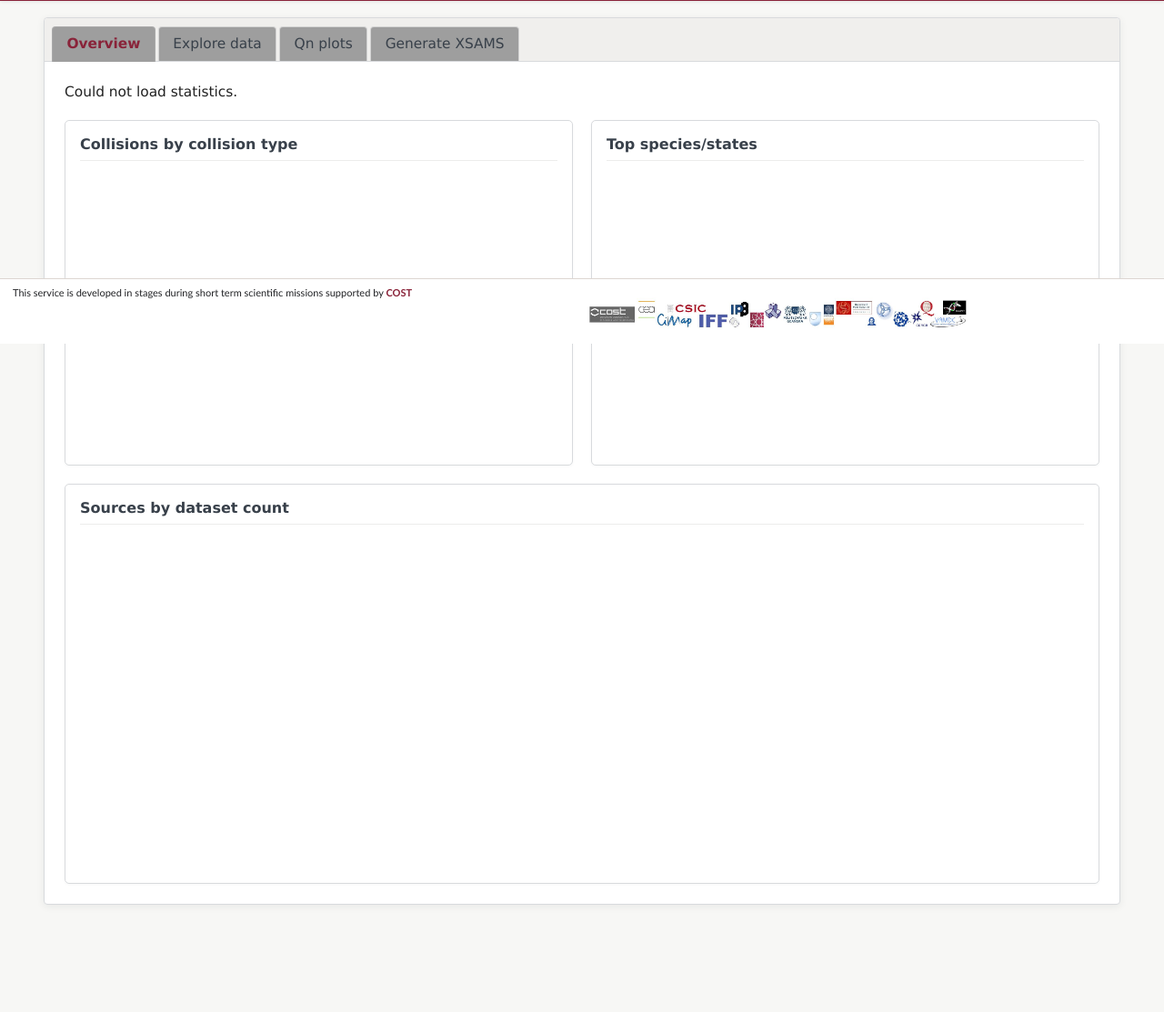
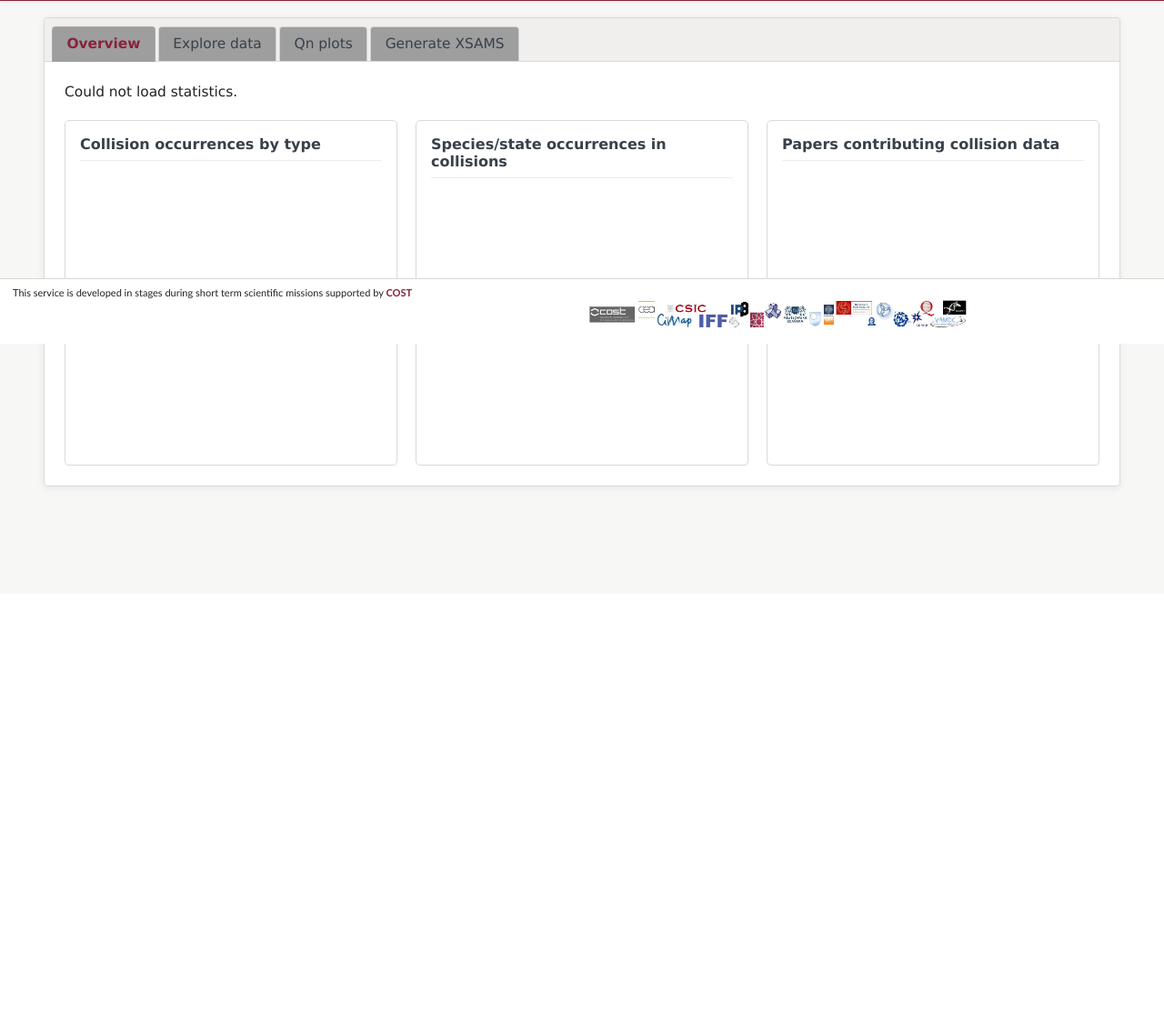
Before and after one commit to sambolino/acol, a Django app: template templates/main.html in a window 1280 px wide. Shown: the part 422-1535 px from the top of the page at 91% size. After the commit the page ends 963 px from the top, so only its background shows below. Run offline with Django 3.2, Linux system fonts and the light colour scheme; the template is opened without the code that fills it, so the values that code supplies are empty; grey boxes are pictures that could not be loaded.

Commit message:
Update overview chart presentation

```diff
--- a/static/js/combo-ajax.js
+++ b/static/js/combo-ajax.js
@@ -101,35 +101,14 @@ $(document).ready(function(){
         $('#OverviewHolder .SimpleBarChart').addClass('animate-bars');
     }
 
-    var CHART_PALETTES = {
-        collisions: [
-            '#2563eb',
-            '#1d4ed8',
-            '#3b82f6',
-            '#60a5fa',
-            '#1e40af',
-            '#93c5fd'
-        ],
-        species: [
-            '#f97316',
-            '#ea580c',
-            '#fb923c',
-            '#fdba74',
-            '#c2410c',
-            '#fed7aa'
-        ],
-        sources: [
-            '#059669',
-            '#047857',
-            '#10b981',
-            '#34d399',
-            '#0f766e',
-            '#5eead4'
-        ]
+    var CHART_COLORS = {
+        collisions: '#2563eb',
+        species: '#f97316',
+        sources: '#0d9488'
     };
 
-    function getChartPalette(chart_kind) {
-        return CHART_PALETTES[chart_kind] || CHART_PALETTES.collisions;
+    function getChartColor(chart_kind) {
+        return CHART_COLORS[chart_kind] || CHART_COLORS.collisions;
     }
 
     function renderHorizontalBarChart(holder, rows, label_key, value_key, chart_kind) {
@@ -146,7 +125,7 @@ $(document).ready(function(){
             }
         }
 
-        var palette = getChartPalette(chart_kind);
+        var color = getChartColor(chart_kind);
         var html = '';
         html += '<div class="SimpleBarChart">';
 
@@ -159,16 +138,11 @@ $(document).ready(function(){
             }
 
             var label = row[label_key];
-            var full_label = row.title || row.full_title || label;
+            var full_label = row.source_full || row.title || row.full_title || label;
             var label_html = htmlEscape(label);
-
-            if (row.doi_display && row.doi_url) {
-                label_html += '<a class="DoiLink" href="' + htmlEscape(row.doi_url) + '" title="' + htmlEscape(full_label + ' — ' + row.doi_url) + '" target="_blank" rel="noopener noreferrer">' + htmlEscape(row.doi_display) + '</a>';
-            }
 
             html += '<div class="SimpleBarRow">';
             html += '<div class="SimpleBarLabel" title="' + htmlEscape(full_label) + '">' + label_html + '</div>';
-            var color = palette[j % palette.length];
 
             html += '<div class="SimpleBarOuter">';
             html += '<div class="SimpleBarInner" style="width:' + width + '%; background-color:' + color + '"></div>';
--- a/static/main.css
+++ b/static/main.css
@@ -216,7 +216,7 @@ a:hover {
 .OverviewCharts {
     display: grid;
     gap: 20px;
-    grid-template-columns: repeat(2, minmax(0, 1fr));
+    grid-template-columns: repeat(3, minmax(0, 1fr));
 }
 
 .OverviewChartBox {
@@ -228,10 +228,6 @@ a:hover {
     padding: 16px;
 }
 
-.OverviewChartBox--wide {
-    grid-column: 1 / -1;
-    min-height: 440px;
-}
 
 .OverviewChartBox h3 {
     border-bottom: 1px solid #ececeb;
@@ -302,9 +298,6 @@ a:hover {
         grid-template-columns: 1fr;
     }
 
-    .OverviewChartBox--wide {
-        grid-column: auto;
-    }
 }
 
 /* =========================================================
@@ -699,10 +692,6 @@ input[type="text"]:focus {
 }
 
 @media (max-width: 1100px) {
-    .OverviewCharts {
-        grid-template-columns: 1fr;
-    }
-
     .SimpleBarRow {
         grid-template-columns: minmax(120px, 42%) 1fr 38px;
     }
--- a/templates/main.html
+++ b/templates/main.html
@@ -50,17 +50,17 @@
 
           <div class="OverviewCharts">
             <div class="OverviewChartBox">
-              <h3>Collisions by collision type</h3>
+              <h3>Collision occurrences by type</h3>
               <div id="OverviewCollisionsByType"></div>
             </div>
 
             <div class="OverviewChartBox">
-              <h3>Top species/states</h3>
+              <h3>Species/state occurrences in collisions</h3>
               <div id="OverviewTopSpecies"></div>
             </div>
 
-            <div class="OverviewChartBox OverviewChartBox--wide">
-              <h3>Sources by dataset count</h3>
+            <div class="OverviewChartBox">
+              <h3>Papers contributing collision data</h3>
               <div id="OverviewSources"></div>
             </div>
           </div>
```
Also changed, not shown: node/views.py (+32 -9 lines).
